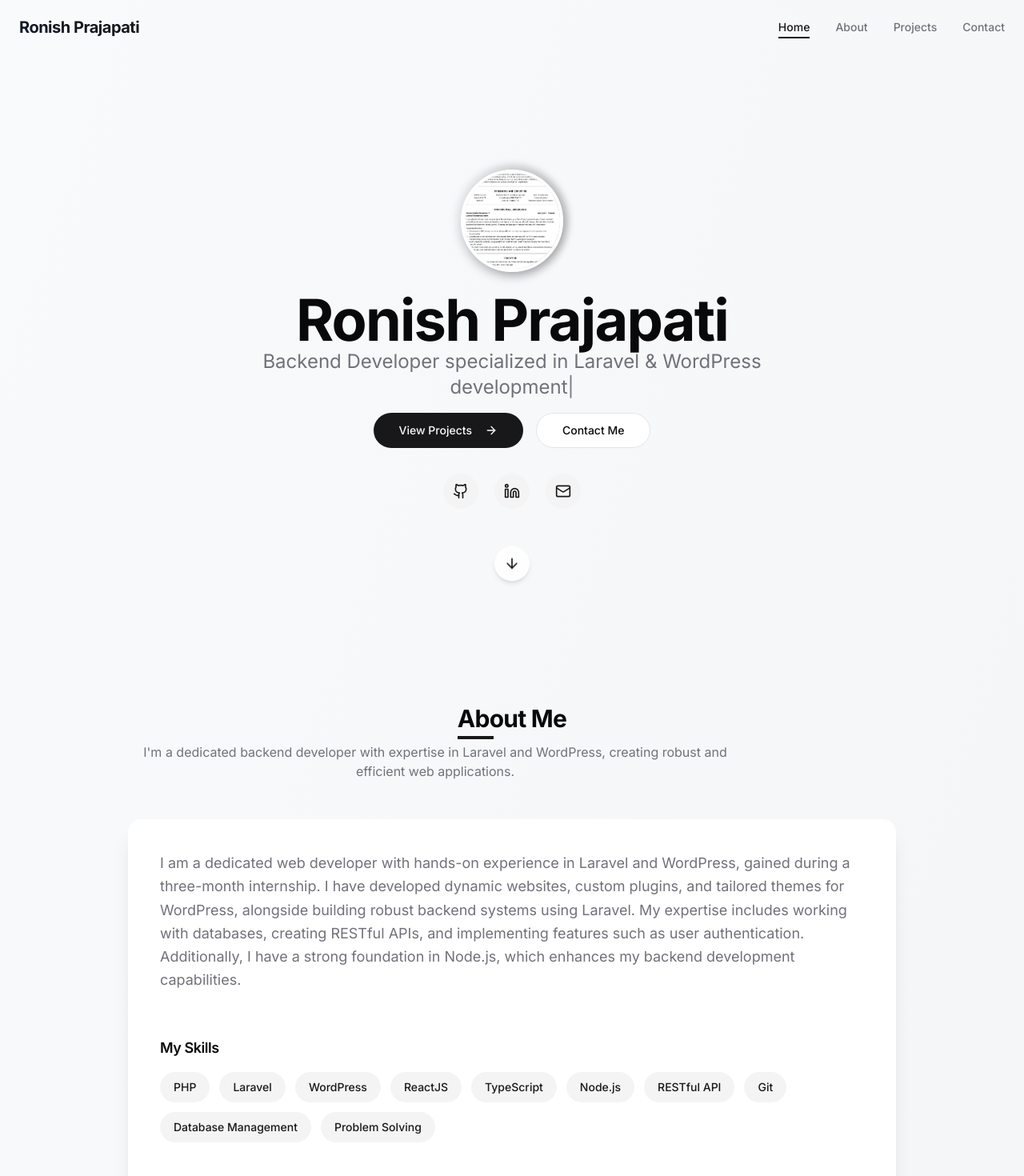
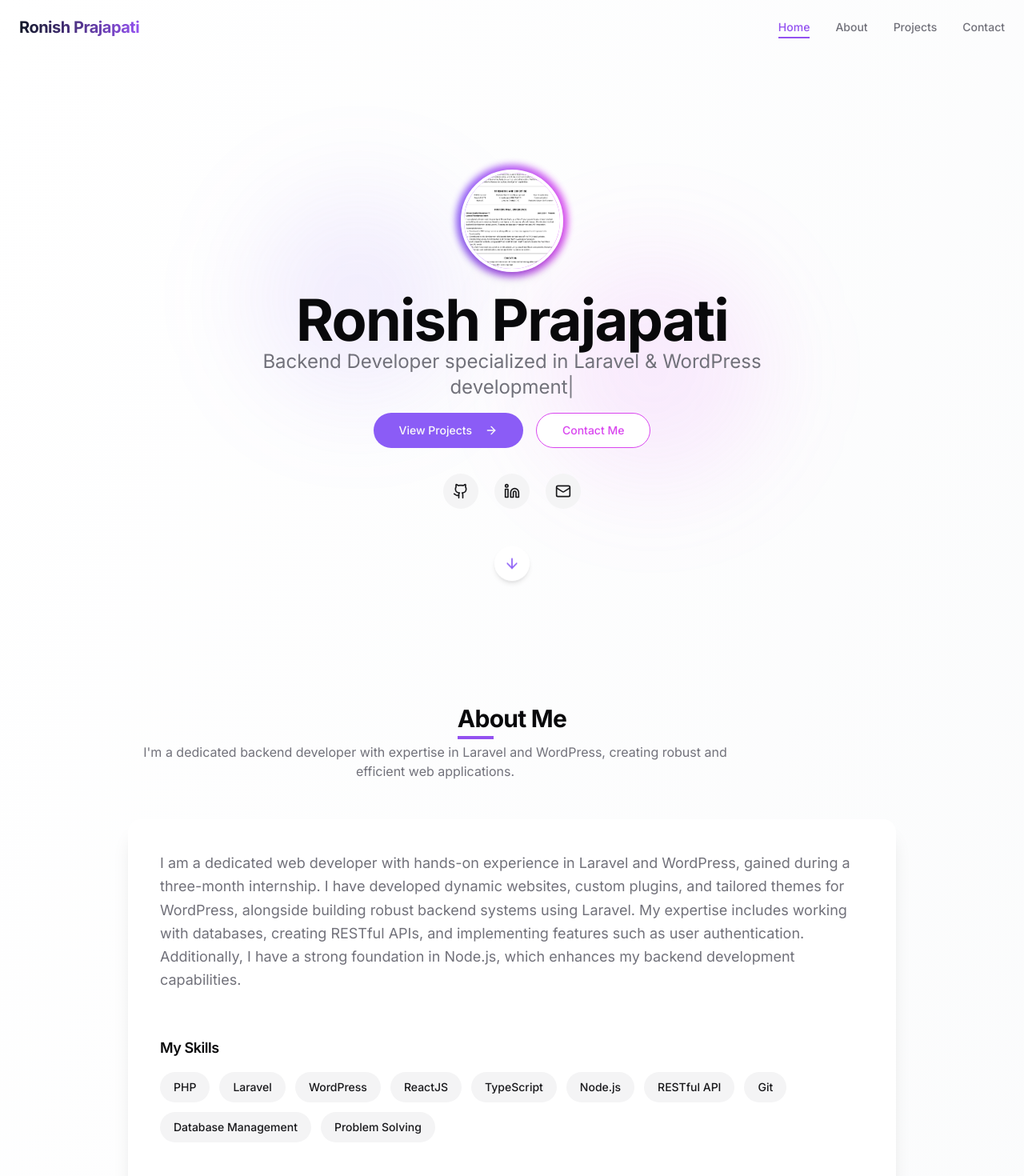
Before and after one commit to ronish-waveplusit/portfolio-vibes-creative, a React (Vite) app: page / in a window 1280 px wide. Shown: the top 1470 px of the page at 80% size. Built offline with nearby package versions, Linux system fonts and the light colour scheme.

Commit message:
Refactor: Improve color scheme and styling
Improve the color scheme and styling of the website to be more vibrant, inspired by the logo.

```diff
--- a/src/components/Layout.tsx
+++ b/src/components/Layout.tsx
@@ -20,32 +20,12 @@ const Layout = () => {
     window.scrollTo(0, 0);
   }, [location.pathname]);
 
-  useEffect(() => {
-    // Only set up the observer after the loading state is complete
-    if (!isLoading) {
-      const observer = new IntersectionObserver((entries) => {
-        entries.forEach(entry => {
-          if (entry.isIntersecting) {
-            entry.target.classList.add('visible');
-          }
-        });
-      }, { threshold: 0.1 });
-
-      const sections = document.querySelectorAll('.section-fade');
-      sections.forEach(section => observer.observe(section));
-
-      return () => {
-        sections.forEach(section => observer.unobserve(section));
-      };
-    }
-  }, [isLoading]);
-
   return (
-    <div className="flex flex-col min-h-screen bg-gradient-to-br from-gray-50 to-gray-100 dark:from-gray-900 dark:to-gray-950">
+    <div className="flex flex-col min-h-screen bg-gradient-to-br from-white to-gray-50 dark:from-gray-900 dark:to-gray-950">
       {isLoading ? (
         <div className="fixed inset-0 flex items-center justify-center bg-background z-50">
           <div className="flex flex-col items-center">
-            <div className="w-12 h-12 rounded-full border-4 border-primary border-t-transparent animate-spin mb-4"></div>
+            <div className="w-16 h-16 rounded-full border-4 border-primary border-t-transparent animate-spin mb-4 glow-effect"></div>
             <span className="text-primary font-medium">Loading...</span>
           </div>
         </div>
--- a/src/components/sections/ContactCTA.tsx
+++ b/src/components/sections/ContactCTA.tsx
@@ -8,21 +8,23 @@ import SectionHeading from "@/components/SectionHeading";
 const ContactCTA = () => {
   return (
     <section className="py-24 px-4 relative overflow-hidden">
-      <div className="absolute inset-0 bg-gradient-to-br from-gray-50 to-gray-100 dark:from-gray-900/50 dark:to-gray-950/70 -z-10"></div>
+      {/* Vibrant background */}
+      <div className="absolute inset-0 bg-gradient-to-br from-vibrant-blue/5 to-vibrant-purple/10 -z-10"></div>
 
       {/* Decorative elements */}
       <div className="absolute top-0 left-0 w-full h-full overflow-hidden pointer-events-none">
-        <div className="absolute top-10 left-10 w-64 h-64 rounded-full bg-primary/5 blur-3xl"></div>
-        <div className="absolute bottom-10 right-10 w-64 h-64 rounded-full bg-primary/5 blur-3xl"></div>
+        <div className="absolute top-10 left-10 w-64 h-64 rounded-full bg-vibrant-purple/10 blur-3xl"></div>
+        <div className="absolute -bottom-10 -right-10 w-72 h-72 rounded-full bg-vibrant-pink/10 blur-3xl"></div>
+        <div className="absolute top-1/3 right-1/4 w-48 h-48 rounded-full bg-vibrant-orange/10 blur-3xl"></div>
       </div>
 
-      <div className="container mx-auto max-w-4xl text-center relative z-10 animate-fade-in">
+      <div className="container mx-auto max-w-4xl text-center relative z-10">
         <SectionHeading
           title="Let's Work Together"
           subtitle="Have a project in mind? I'd love to help you bring it to life."
           centered
         />
-        <Button asChild size="lg" className="mt-8 rounded-full px-10 py-6 text-lg bg-primary hover:bg-primary/90 transition-all duration-300 shadow-lg hover:shadow-xl">
+        <Button asChild size="lg" className="mt-8 rounded-full px-10 py-6 text-lg bg-gradient-to-r from-vibrant-purple to-vibrant-pink hover:from-vibrant-pink hover:to-vibrant-purple transition-all duration-300 shadow-lg hover:shadow-xl">
           <Link to="/contact">
             Get in Touch <ArrowRight className="ml-2 h-5 w-5" />
           </Link>
--- a/src/components/sections/HeroSection.tsx
+++ b/src/components/sections/HeroSection.tsx
@@ -18,11 +18,20 @@ const HeroSection = () => {
 
   return (
     <section className="min-h-[90vh] flex flex-col items-center justify-center text-center px-4 relative">
-      <div className="absolute top-0 left-0 w-full h-full bg-gradient-to-br from-gray-50/50 to-gray-100/50 dark:from-gray-900/50 dark:to-gray-950/50 -z-10"></div>
+      <div className="absolute top-0 left-0 w-full h-full bg-gradient-to-br from-white/50 to-gray-50/50 dark:from-gray-900/50 dark:to-gray-950/50 -z-10">
+        <div className="absolute -bottom-1 left-0 w-full h-24 bg-gradient-to-t from-white to-transparent dark:from-gray-950 dark:to-transparent"></div>
+      </div>
+
+      {/* Decorative elements */}
+      <div className="absolute top-0 left-0 w-full h-full overflow-hidden pointer-events-none">
+        <div className="absolute top-1/4 left-1/4 w-64 h-64 rounded-full bg-vibrant-purple/10 blur-3xl"></div>
+        <div className="absolute bottom-1/4 right-1/4 w-72 h-72 rounded-full bg-vibrant-pink/10 blur-3xl"></div>
+      </div>
+
       <div className="max-w-3xl mx-auto space-y-8">
-        <div className="flex flex-col items-center animate-fade-in">
+        <div className="flex flex-col items-center">
           <div className="mb-6 relative">
-            <div className="absolute -inset-1.5 bg-gradient-to-r from-gray-200 to-primary/30 rounded-full blur-sm"></div>
+            <div className="absolute -inset-1.5 bg-gradient-to-r from-vibrant-purple to-vibrant-pink rounded-full blur-sm animate-pulse"></div>
             <img
               src="/lovable-uploads/2e838f1a-7079-428c-8911-50a100582038.png"
               alt="Ronish Prajapati"
@@ -38,12 +47,12 @@ const HeroSection = () => {
             </p>
           </div>
           <div className="flex flex-wrap items-center justify-center gap-4 pt-8 animate-fade-in stagger-3">
-            <Button asChild size="lg" className="rounded-full px-8">
+            <Button asChild size="lg" className="rounded-full px-8 bg-vibrant-purple hover:bg-vibrant-purple/90 glow-effect">
               <Link to="/projects">
                 View Projects <ArrowRight className="ml-2 h-4 w-4" />
               </Link>
             </Button>
-            <Button asChild variant="outline" size="lg" className="rounded-full px-8">
+            <Button asChild variant="outline" size="lg" className="rounded-full px-8 border-vibrant-pink text-vibrant-pink hover:bg-vibrant-pink/10">
               <Link to="/contact">
                 Contact Me
               </Link>
@@ -54,7 +63,7 @@ const HeroSection = () => {
               href="https://github.com/ronishprajapati"
               target="_blank"
               rel="noopener noreferrer"
-              className="p-3 rounded-full bg-secondary text-secondary-foreground hover:bg-primary hover:text-primary-foreground transition-colors"
+              className="p-3 rounded-full bg-secondary text-secondary-foreground hover:bg-vibrant-purple hover:text-white transition-colors"
             >
               <Github className="h-5 w-5" />
             </a>
@@ -62,7 +71,7 @@ const HeroSection = () => {
               href="https://linkedin.com/in/ronish-prajapati"
               target="_blank"
               rel="noopener noreferrer"
-              className="p-3 rounded-full bg-secondary text-secondary-foreground hover:bg-primary hover:text-primary-foreground transition-colors"
+              className="p-3 rounded-full bg-secondary text-secondary-foreground hover:bg-vibrant-blue hover:text-white transition-colors"
             >
               <Linkedin className="h-5 w-5" />
             </a>
@@ -70,7 +79,7 @@ const HeroSection = () => {
               href="mailto:ronishprajapati0@gmail.com"
               target="_blank"
               rel="noopener noreferrer"
-              className="p-3 rounded-full bg-secondary text-secondary-foreground hover:bg-primary hover:text-primary-foreground transition-colors"
+              className="p-3 rounded-full bg-secondary text-secondary-foreground hover:bg-vibrant-pink hover:text-white transition-colors"
             >
               <Mail className="h-5 w-5" />
             </a>
@@ -79,7 +88,7 @@ const HeroSection = () => {
       </div>
       <button
         onClick={handleScrollDown}
-        className="absolute bottom-12 animate-bounce p-3 rounded-full bg-white/80 text-primary shadow-md hover:bg-primary hover:text-primary-foreground transition-colors"
+        className="absolute bottom-12 animate-bounce p-3 rounded-full bg-white/80 text-vibrant-purple shadow-md hover:bg-vibrant-purple hover:text-white transition-colors"
         aria-label="Scroll down"
       >
         <ArrowDown className="h-5 w-5" />
--- a/src/index.css
+++ b/src/index.css
@@ -1,4 +1,3 @@
-
 @import url('https://fonts.googleapis.com/css2?family=Inter:wght@100;200;300;400;500;600;700;800;900&display=swap');
 
 @tailwind base;
@@ -13,19 +12,19 @@
     --card-foreground: 240 10% 3.9%;
     --popover: 0 0% 100%;
     --popover-foreground: 240 10% 3.9%;
-    --primary: 240 5.9% 10%;
+    --primary: 265 84% 63%;
     --primary-foreground: 0 0% 98%;
     --secondary: 240 4.8% 95.9%;
     --secondary-foreground: 240 5.9% 10%;
     --muted: 240 4.8% 95.9%;
     --muted-foreground: 240 3.8% 46.1%;
-    --accent: 240 4.8% 95.9%;
-    --accent-foreground: 240 5.9% 10%;
+    --accent: 307 76% 61%;
+    --accent-foreground: 0 0% 98%;
     --destructive: 0 84.2% 60.2%;
     --destructive-foreground: 0 0% 98%;
     --border: 240 5.9% 90%;
     --input: 240 5.9% 90%;
-    --ring: 240 5.9% 10%;
+    --ring: 265 84% 63%;
     --radius: 0.5rem;
   }
 
@@ -36,19 +35,19 @@
     --card-foreground: 0 0% 98%;
     --popover: 240 10% 3.9%;
     --popover-foreground: 0 0% 98%;
-    --primary: 0 0% 98%;
-    --primary-foreground: 240 5.9% 10%;
+    --primary: 265 84% 63%;
+    --primary-foreground: 0 0% 98%;
     --secondary: 240 3.7% 15.9%;
     --secondary-foreground: 0 0% 98%;
     --muted: 240 3.7% 15.9%;
     --muted-foreground: 240 5% 64.9%;
-    --accent: 240 3.7% 15.9%;
+    --accent: 307 76% 61%;
     --accent-foreground: 0 0% 98%;
     --destructive: 0 62.8% 30.6%;
     --destructive-foreground: 0 0% 98%;
     --border: 240 3.7% 15.9%;
     --input: 240 3.7% 15.9%;
-    --ring: 240 4.9% 83.9%;
+    --ring: 265 84% 63%;
   }
 }
 
@@ -147,25 +146,35 @@
   animation-delay: 0.5s;
 }
 
+.gradient-purple-pink {
+  background: linear-gradient(135deg, #8B5CF6 0%, #D946EF 100%);
+}
+
+.gradient-orange-pink {
+  background: linear-gradient(135deg, #F97316 0%, #D946EF 100%);
+}
+
+.gradient-blue-purple {
+  background: linear-gradient(135deg, #0EA5E9 0%, #8B5CF6 100%);
+}
+
 .glass-card {
   background: rgba(255, 255, 255, 0.05);
   backdrop-filter: blur(10px);
-  border: 1px solid rgba(255, 255, 255, 0.1);
-  box-shadow: 0 8px 32px rgba(0, 0, 0, 0.1);
+  border: 1px solid rgba(139, 92, 246, 0.2);
+  box-shadow: 0 8px 32px rgba(139, 92, 246, 0.15);
 }
 
-.section-fade {
-  opacity: 0;
-  transform: translateY(20px);
-  transition: opacity 0.6s ease, transform 0.6s ease;
+.section-container {
+  opacity: 1;
+  transform: translateY(0);
+  transition: transform 0.4s ease, opacity 0.4s ease;
 }
 
-.section-fade.visible {
-  opacity: 1;
-  transform: translateY(0);
+.section-container:hover {
+  transform: translateY(-5px);
 }
 
-/* Fix: Ensure sections are visible by default on smaller devices */
 @media (max-width: 768px) {
   .section-fade {
     opacity: 1;
@@ -179,7 +188,7 @@
 
 .project-card:hover {
   transform: translateY(-5px);
-  box-shadow: 0 10px 30px rgba(0, 0, 0, 0.12);
+  box-shadow: 0 10px 30px rgba(139, 92, 246, 0.2);
 }
 
 .skill-badge {
@@ -188,4 +197,28 @@
 
 .skill-badge:hover {
   transform: scale(1.05);
+  box-shadow: 0 5px 15px rgba(217, 70, 239, 0.2);
 }
+
+.glow-effect {
+  position: relative;
+}
+
+.glow-effect::before {
+  content: '';
+  position: absolute;
+  top: -2px;
+  left: -2px;
+  right: -2px;
+  bottom: -2px;
+  background: linear-gradient(45deg, #8B5CF6, #D946EF, #F97316, #0EA5E9);
+  border-radius: inherit;
+  z-index: -1;
+  filter: blur(10px);
+  opacity: 0;
+  transition: opacity 0.3s ease;
+}
+
+.glow-effect:hover::before {
+  opacity: 0.7;
+}
--- a/src/pages/Index.tsx
+++ b/src/pages/Index.tsx
@@ -8,12 +8,20 @@ import ContactCTA from "@/components/sections/ContactCTA";
 
 const Index = () => {
   return (
-    <div className="pt-16">
+    <div className="pt-16 overflow-x-hidden">
       <HeroSection />
-      <AboutSection />
-      <SkillsSection />
-      <ProjectsSection />
-      <ContactCTA />
+      <div className="section-container">
+        <AboutSection />
+      </div>
+      <div className="section-container">
+        <SkillsSection />
+      </div>
+      <div className="section-container">
+        <ProjectsSection />
+      </div>
+      <div className="section-container">
+        <ContactCTA />
+      </div>
     </div>
   );
 };
--- a/tailwind.config.ts
+++ b/tailwind.config.ts
@@ -57,6 +57,12 @@ export default {
           DEFAULT: 'hsl(var(--card))',
           foreground: 'hsl(var(--card-foreground))'
         },
+        vibrant: {
+          purple: '#8B5CF6',
+          pink: '#D946EF',
+          orange: '#F97316',
+          blue: '#0EA5E9',
+        }
       },
       fontFamily: {
         inter: ['Inter', 'sans-serif'],
```
